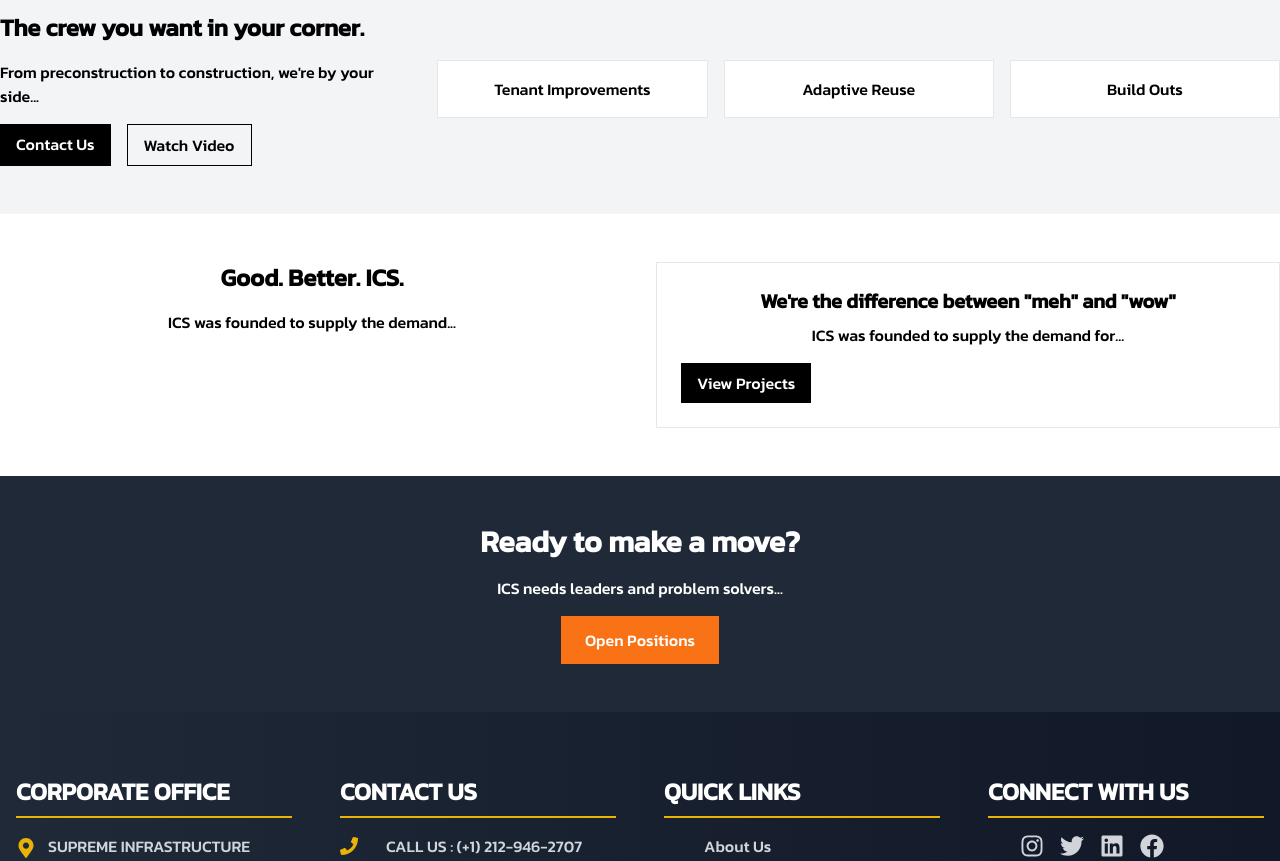
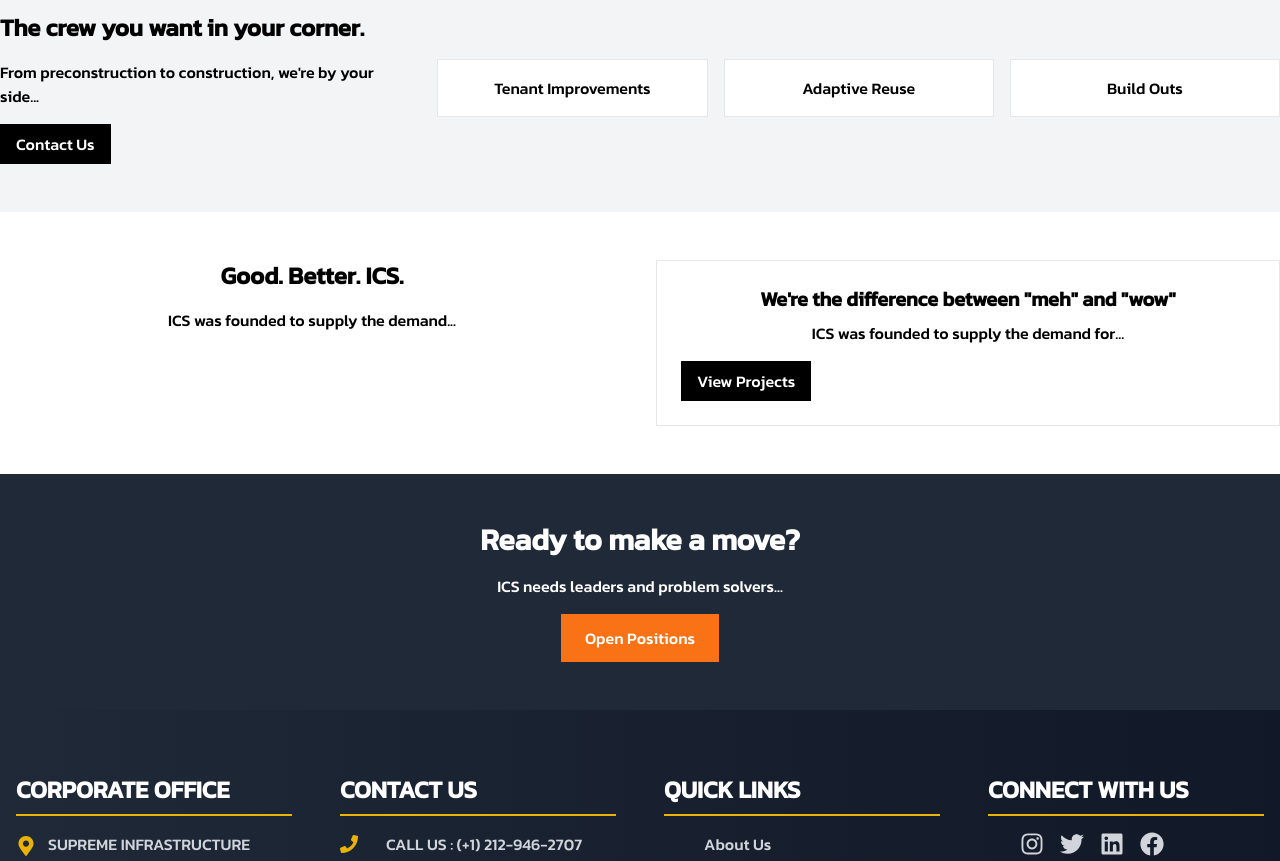
Before and after one commit to AkshayKalamkarr/supremeinfrastructure, a Next.js app: page /about/architecturalDesigns in a window 1280 px wide. Shown: the part 1660-2521 px from the top of the page. Built offline with nearby package versions, Linux system fonts and the light colour scheme.

Commit message:
new code

```diff
--- a/app/about/architecturalDesigns/page.jsx
+++ b/app/about/architecturalDesigns/page.jsx
@@ -132,14 +132,7 @@ export default function Home() {
               >
                 Contact Us
               </motion.a>
-              <motion.a
-                href="#"
-                className="bg-transparent border border-black text-black px-4 py-2"
-                whileHover={{ scale: 1.05 }}
-                whileTap={{ scale: 0.95 }}
-              >
-                Watch Video
-              </motion.a>
+
             </div>
           </motion.div>
           <motion.div
```
